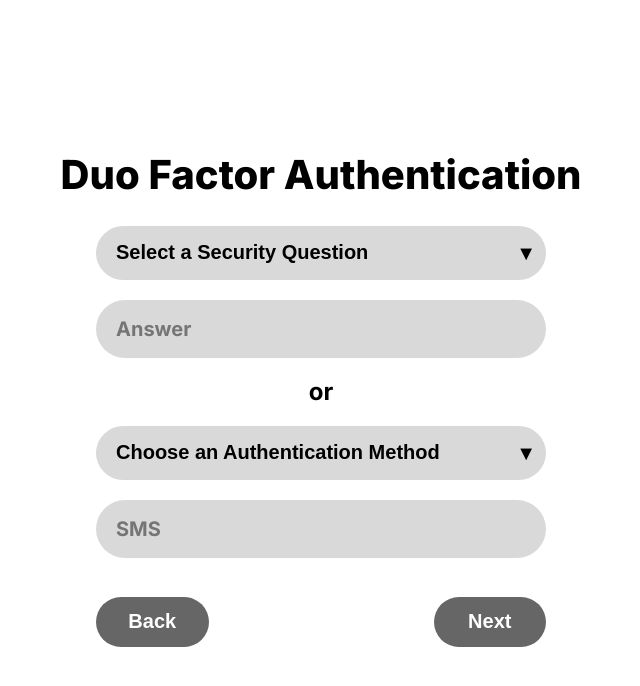
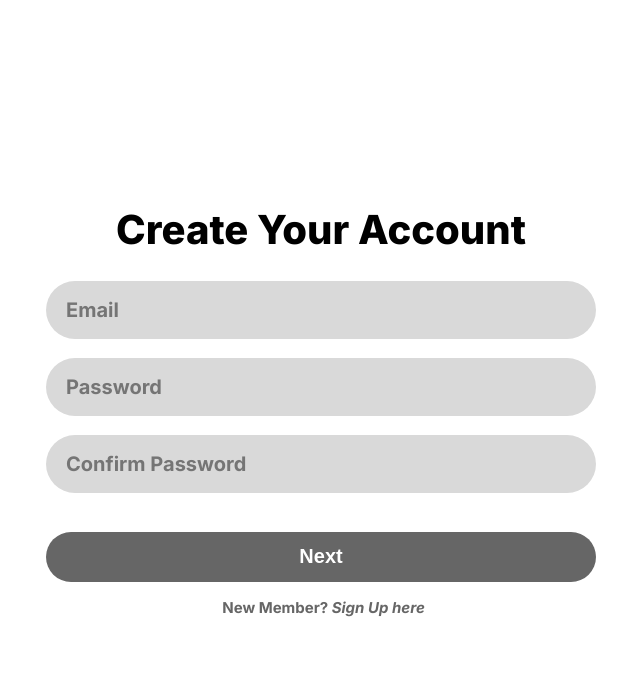
Before and after one commit to InvestMint-Dev/InvestMint-UI, a React (Create React App) app: page / in a window 1280 px wide. Shown: the top 686 px of the page, without its empty margins (319-959 px from the left). Built offline with nearby package versions, Linux system fonts and the light colour scheme.

Commit message:
create-account-page-2

```diff
--- a/src/App.css
+++ b/src/App.css
@@ -129,7 +129,7 @@ body {
 
 .form-drop-arrow {
   position: absolute;
-  right: 10px; /* Fix arrow to the right side of the button */
+  right: 20px; /* Fix arrow to the right side of the button */
   top: 50%;
   transform: translateY(-50%); /* Center vertically */
   font-size: 20px;
--- a/src/pages/create-account-page/create-accont-page-2/create-account-page-2.js
+++ b/src/pages/create-account-page/create-accont-page-2/create-account-page-2.js
@@ -1,6 +1,7 @@
 import './../create-account-page.css';
 import './create-account-page-2.css';
 import { useState } from 'react';
+import expandArrow from '../../../assets/images/expand-arrow.png';
 
 export const CreateAccountPage2 = () => {
     const [isDropdown1Open, setIsDropdown1Open] = useState(false);
@@ -21,7 +22,7 @@ export const CreateAccountPage2 = () => {
             <div className='duo-factor-authentication-form'>
                 <div className="form-dropdown">
                     <button onClick={dropdownFunction1} className="form-drop-button">Select a Security Question
-                    <text className="form-drop-arrow">▼</text> {/* Fixed arrow */}
+                    <text className="form-drop-arrow">▼</text>
                     </button>
                     {isDropdown1Open && (
                         <div id="dropdown-content-1" className="form-dropdown-content">
@@ -37,7 +38,7 @@ export const CreateAccountPage2 = () => {
 
                 <div className="form-dropdown">
                     <button onClick={dropdownFunction2} className="form-drop-button"> Choose an Authentication Method
-                    <text className="form-drop-arrow">▼</text> {/* Fixed arrow */}
+                    <text className="form-drop-arrow">▼</text>
                     </button>
                     {isDropdown2Open && (
                         <div id="dropdown-content-2" className="form-dropdown-content">
--- a/src/pages/create-account-page/create-account-page.js
+++ b/src/pages/create-account-page/create-account-page.js
@@ -4,7 +4,7 @@ import './create-account-page.css';
 
 export const CreateAccountPage = () => {
     return (
-        // <CreateAccountPage1/>
-        <CreateAccountPage2/>
+        <CreateAccountPage1/>
+        // <CreateAccountPage2/>
     );
 }
```
Also changed, not shown: src/assets/images/expand-arrow.png (added).
